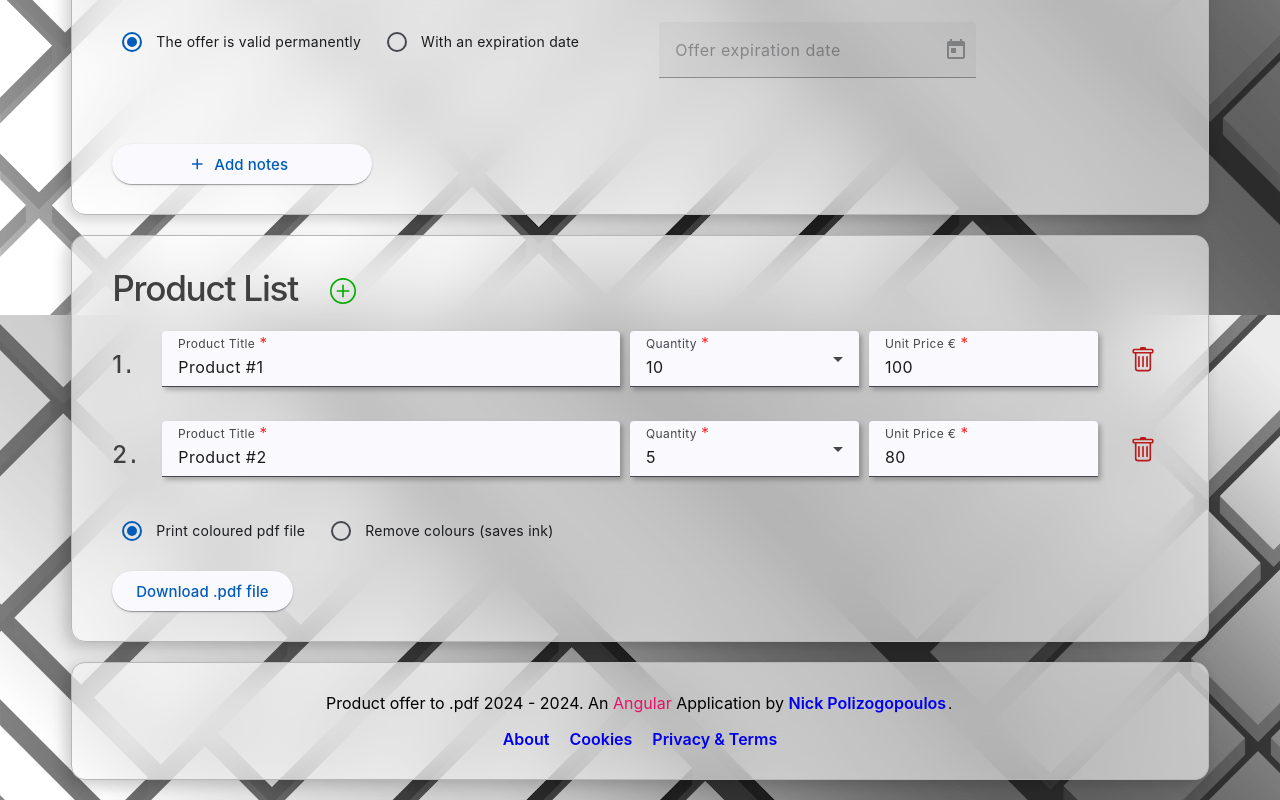
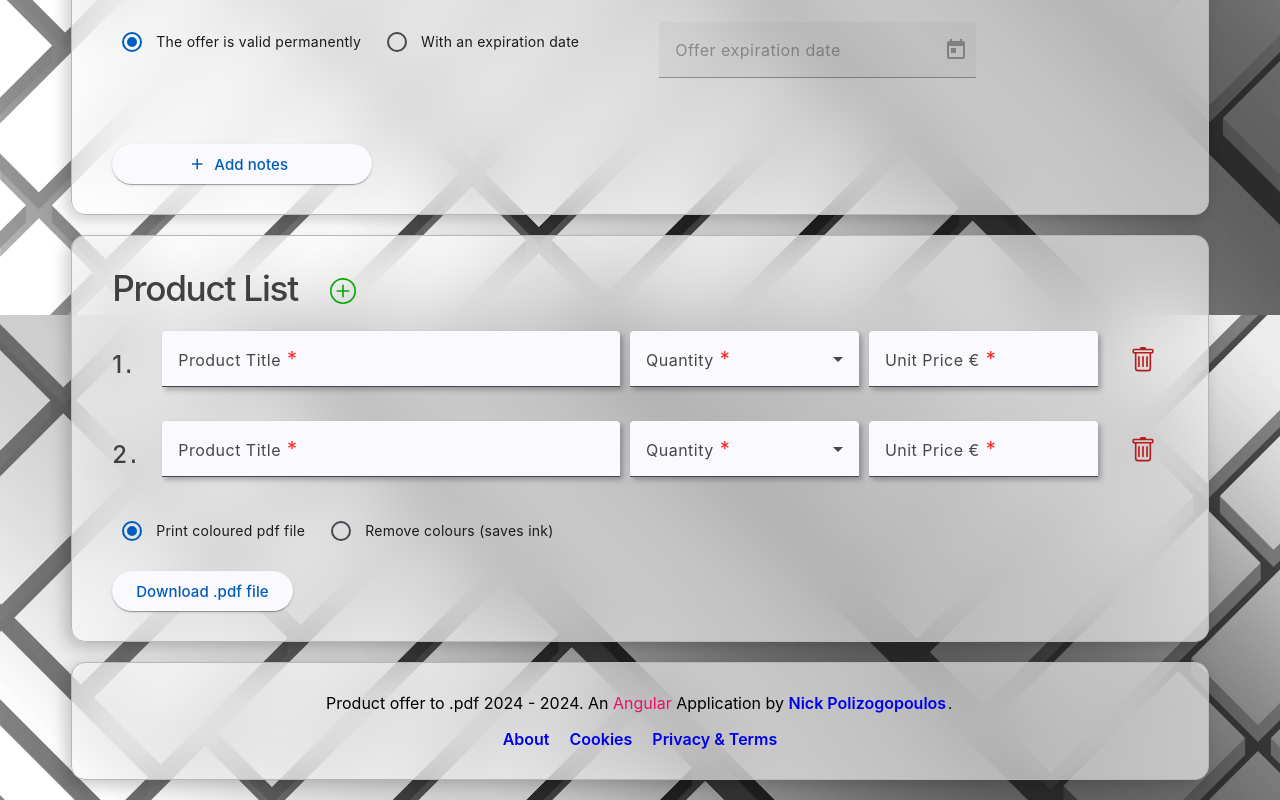
Before and after one commit to nickpolizogopoulos/product-list-offer, an Angular app: page / in a window 1280 px wide. Shown: the part 1340-2140 px from the top of the page. Built offline with nearby package versions, Linux system fonts and the light colour scheme.

Commit message:
Refactor: Update product form controls to use empty initial values.

```diff
--- a/src/app/pages/home/home.component.ts
+++ b/src/app/pages/home/home.component.ts
@@ -182,14 +182,14 @@ export class HomeComponent implements OnInit {
 
     products: new FormArray([
       new FormGroup({
-        name: new FormControl('Product #1', required),
-        quantity: new FormControl('10', required),
-        price: new FormControl(100, required)
+        name: new FormControl('', required),
+        quantity: new FormControl('', required),
+        price: new FormControl(null, required)
       }),
       new FormGroup({
-        name: new FormControl('Product #2', required),
-        quantity: new FormControl('5', required),
-        price: new FormControl(80, required)
+        name: new FormControl('', required),
+        quantity: new FormControl('', required),
+        price: new FormControl(null, required)
       })
     ])
   });
@@ -272,14 +272,14 @@ export class HomeComponent implements OnInit {
 
   get allProducts(): FormGroup<ProductFormControl>[] {
     const products = this.form.controls.products;
-    return products.controls;
+    return products.controls as FormGroup<ProductFormControl>[];
   }
 
   onAddProduct(): void {
     const productGroup = new FormGroup({
       name: new FormControl('', required),
       quantity: new FormControl('', required),
-      price: new FormControl(0, required)
+      price: new FormControl(null, required)
     });
     const products = this.form.controls.products;
     products.push(productGroup);
```
